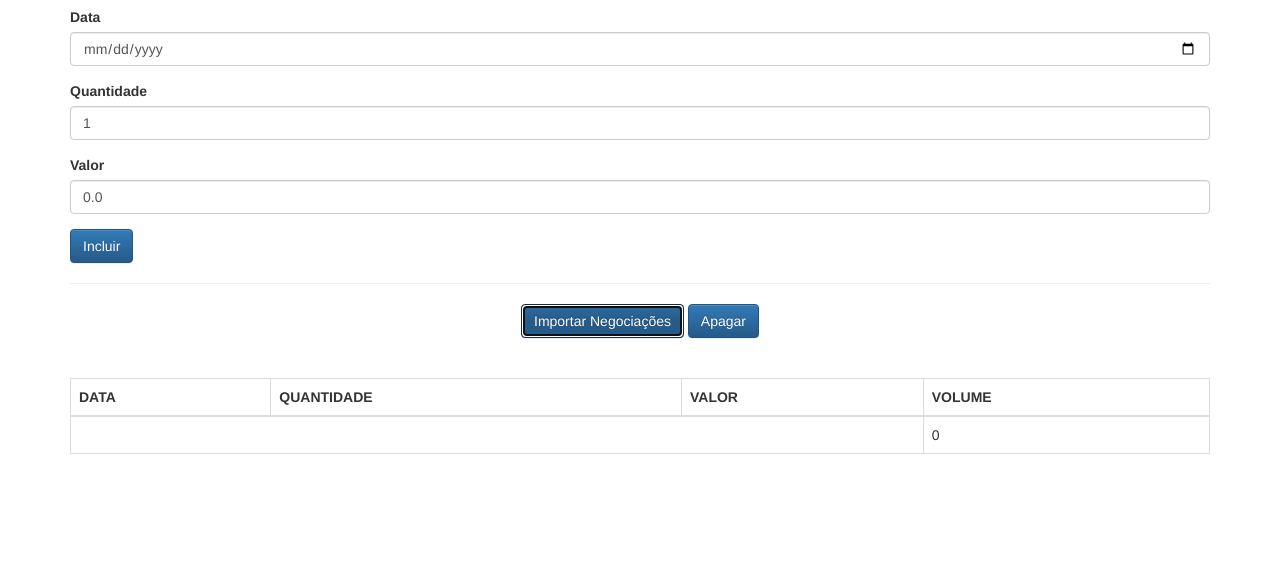
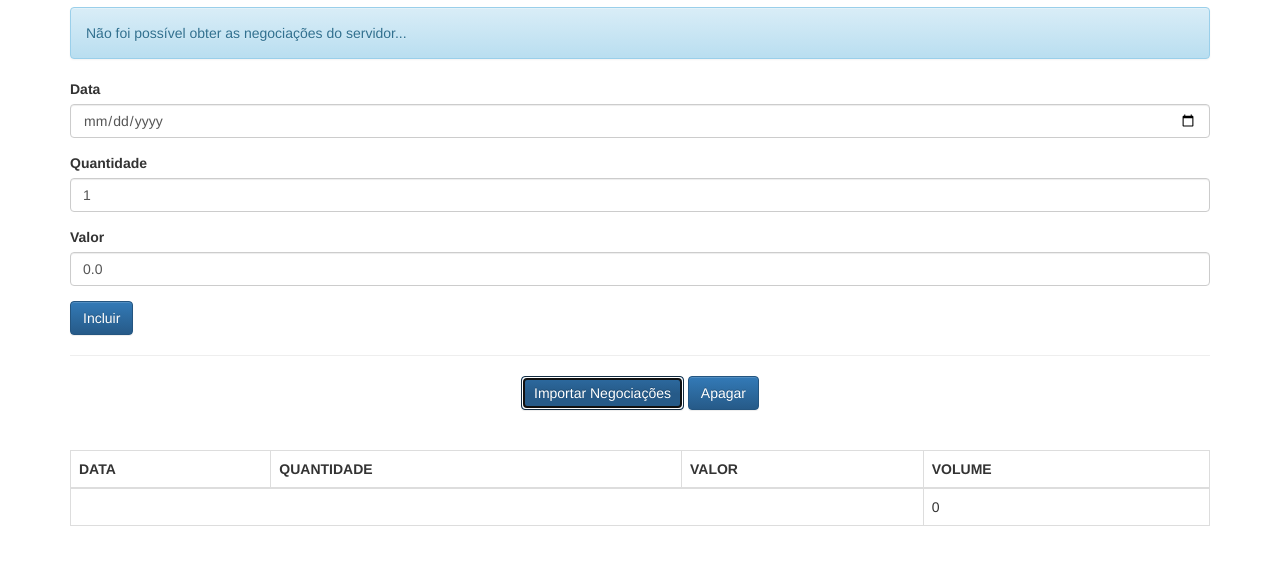
Before and after one commit to hugo-cardoso/Negociacoes, a plain HTML site: page client/index.html in a window 1280 px wide. Both pictures are taken after a click on the button "Importar Negociações". Shown: the part 63-628 px from the top of the page. Drawn offline with Linux system fonts and the light colour scheme; no server answers.

Commit message:
Import orders from API

```diff
--- a/client/index.html
+++ b/client/index.html
@@ -1,5 +1,6 @@
 <!DOCTYPE html>
 <html>
+
 <head>
     <meta charset="UTF-8">
     <meta name="viewport" content="width=device-width, initial-scale=1">
@@ -8,6 +9,7 @@
     <link rel="stylesheet" href="css/bootstrap-theme.css">
 
 </head>
+
 <body class="container">
 
     <h1 class="text-center">Negociações</h1>
@@ -28,14 +30,14 @@
 
         <div class="form-group">
             <label for="valor">Valor</label>
-            <input id="valor" type="number" class="form-control"  min="0.01" step="0.01" value="0.0" required />
+            <input id="valor" type="number" class="form-control" min="0.01" step="0.01" value="0.0" required />
         </div>
 
         <button class="btn btn-primary" type="submit">Incluir</button>
     </form>
     <hr>
     <div class="text-center">
-        <button class="btn btn-primary text-center" type="button">
+        <button onclick="negociacaoController.importarNegociacoes()" class="btn btn-primary text-center" type="button">
             Importar Negociações
         </button>
         <button onclick="negociacaoController.esvazia()" class="btn btn-primary text-center" type="button">
@@ -46,6 +48,7 @@
     <br>
     <div id="negociacoesView"></div>
 
+    <script src="js/app/services/NegociacaoService.js"></script>
     <script src="js/app/helpers/Bind.js"></script>
     <script src="js/app/services/ProxyFactory.js"></script>
     <script src="js/app/views/View.js"></script>
@@ -62,4 +65,5 @@
 
     </script>
 </body>
+
 </html>
--- a/client/js/app/controllers/NegociacaoController.js
+++ b/client/js/app/controllers/NegociacaoController.js
@@ -19,6 +19,8 @@ class NegociacaoController {
             new MensagemView( $("#mensagemView") ),
             'texto'
         );
+
+        this._negociacaoService = new NegociacaoService();
     }
 
     adiciona( event ) {
@@ -34,6 +36,28 @@ class NegociacaoController {
     esvazia() {
 
         this._listaNegociacoes.esvazia();
+    }
+
+    importarNegociacoes() {
+
+        this._listaNegociacoes.esvazia();
+
+        Promise.all([
+            this._negociacaoService.obterNegociacoesDaSemana(),
+            this._negociacaoService.obterNegociacoesDaSemanaAnterior(),
+            this._negociacaoService.obterNegociacoesDaSemanaRetrasada()]
+        )
+        .then(negociacoes => {
+            console.log(negociacoes)
+            negociacoes
+            .reduce((arrayAchatado, array) => arrayAchatado.concat(array), [])
+            .forEach( negociacao => {
+
+                this._listaNegociacoes.adiciona(negociacao);
+                this._mensagem.texto = "Negociações importadas com sucesso!"
+            });
+        })
+        .catch(error => this._mensagem.texto = error);
     }
 
     _criaNegociacao() {
--- /dev/null
+++ b/client/js/app/services/NegociacaoService.js
@@ -0,0 +1,76 @@
+class NegociacaoService {
+
+    obterNegociacoesDaSemana() {
+
+        return new Promise((resolve, reject) => {
+
+            let xhr = new XMLHttpRequest();
+            xhr.open("GET","negociacoes/semana");
+            xhr.onreadystatechange = () => {
+
+                if( xhr.readyState == 4 ) {
+
+                    if ( xhr.status == 200 ) {
+
+                        resolve(JSON.parse(xhr.responseText)
+                        .map(objeto => new Negociacao( new Date(objeto.data), objeto.quantidade, objeto.valor)));
+                    } else {
+
+                        reject("Não foi possível obter as negociações do servidor...");
+                    }
+                }
+            }
+            xhr.send();
+        })
+    }
+
+    obterNegociacoesDaSemanaAnterior(cb) {
+
+        return new Promise((resolve, reject) => {
+
+            let xhr = new XMLHttpRequest();
+            xhr.open("GET","negociacoes/anterior");
+            xhr.onreadystatechange = () => {
+
+                if( xhr.readyState == 4 ) {
+
+                    if ( xhr.status == 200 ) {
+
+                        resolve(JSON.parse(xhr.responseText)
+                        .map(objeto => new Negociacao( new Date(objeto.data), objeto.quantidade, objeto.valor)));
+                    } else {
+
+                        reject("Não foi possível obter as negociações do servidor...");
+                    }
+                }
+            }
+            xhr.send();
+
+        });
+    }
+
+    obterNegociacoesDaSemanaRetrasada(cb) {
+
+        return new Promise((resolve, reject) => {
+
+            let xhr = new XMLHttpRequest();
+            xhr.open("GET","negociacoes/retrasada");
+            xhr.onreadystatechange = () => {
+
+                if( xhr.readyState == 4 ) {
+
+                    if ( xhr.status == 200 ) {
+
+                        resolve( null, JSON.parse(xhr.responseText)
+                        .map(objeto => new Negociacao( new Date(objeto.data), objeto.quantidade, objeto.valor)));
+                    } else {
+
+                        reject("Não foi possível obter as negociações do servidor...");
+                    }
+                }
+            }
+            xhr.send();
+        })
+    }
+
+}
```
